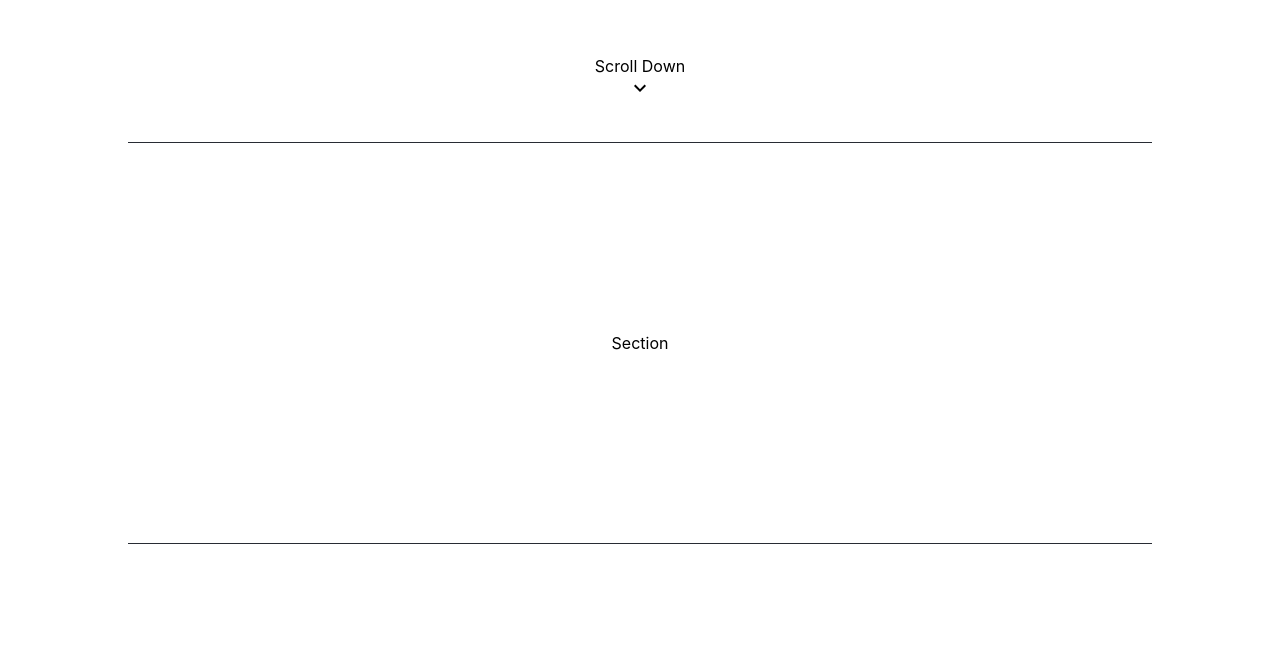
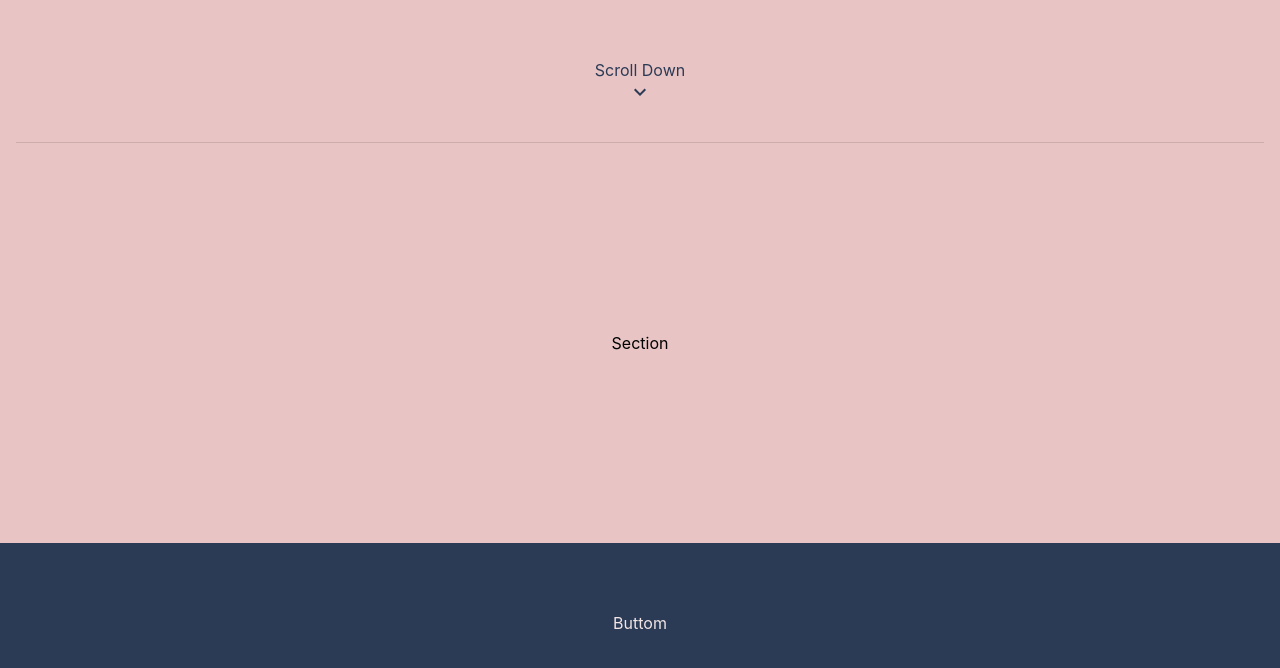
Before and after one commit to voidkudo/React-Frontend, a React (Create React App) app in the folder react-aos/: page / in a window 1280 px wide. Shown: the part 658-1326 px from the top of the page. Before the commit the page ends 1202 px from the top, so only its background shows below. Built offline with nearby package versions, Linux system fonts and the light colour scheme.

Commit message:
feat: add buttom

```diff
--- a/react-aos/src/App.css
+++ b/react-aos/src/App.css
@@ -1,9 +1,19 @@
+::-webkit-scrollbar {
+  display: none;
+}
+
+.App {
+  scrollbar-width: none;
+  background-color: #E8C4C4;
+}
+
 .Home {
   height: 100vh;
   display: flex;
   flex-direction: column;
   justify-content: center;
   align-items: center;
+  color: #2B3A55;
 }
 
 .ScrollDown {
@@ -21,16 +31,9 @@
   }
 }
 
-.HorizontalLine {
-  width: 80vw;
-  margin: 0 auto;
-  border-top: solid #282c34 1px;
-}
-
 .Section {
   height: 50vh;
-  width: 80vw;
-  margin: 0 auto;
+  padding: 0 10vw;
   display: flex;
   justify-content: center;
   align-items: center;
@@ -40,7 +43,17 @@
   position: fixed;
   right: 5%;
   bottom: 5%;
-  background-color: #ffaec0;
+  background-color: #CE7777;
   opacity: 0.5;
   border-radius: 50%;
 }
+
+.Bottom {
+  height: 20vh;
+  padding: 0 10vw;
+  color: #F2E5E5;
+  background-color: #2B3A55;
+  display: flex;
+  justify-content: center;
+  align-items: center;
+}
--- a/react-aos/src/App.tsx
+++ b/react-aos/src/App.tsx
@@ -4,9 +4,10 @@ import "aos/dist/aos.css";
 import './App.css';
 import Home from './section/Home';
 import Section1 from './section/Section1';
-import { IconButton } from '@mui/material';
+import { Divider, IconButton } from '@mui/material';
 
 import KeyboardDoubleArrowUpIcon from '@mui/icons-material/KeyboardDoubleArrowUp';
+import Buttom from './section/Buttom';
 
 function App() {
   const [isBackToTopButtonShow, setIsBackToTopButtonShow] = useState<boolean>(false);
@@ -16,7 +17,7 @@ function App() {
   };
 
   const checkScroll = () => {
-    if (window.scrollY > 250) {
+    if (window.scrollY > 100) {
       setIsBackToTopButtonShow(true);
     } else {
       setIsBackToTopButtonShow(false);
@@ -29,11 +30,11 @@ function App() {
   }, [])
 
   return (
-    <div>
+    <div className='App'>
       <Home />
-      <div className='HorizontalLine' />
+      <Divider variant='middle'/>
       <Section1 />
-      <div className='HorizontalLine' />
+      <Buttom />
       {isBackToTopButtonShow ?
         <div className='BackToTop'>
           <IconButton onClick={() => backToTop()}>
--- /dev/null
+++ b/react-aos/src/section/Buttom.tsx
@@ -0,0 +1,7 @@
+export default function Buttom() {
+  return (
+    <div className='Bottom'>
+      Buttom
+    </div>
+  )
+};
```
Also changed, not shown: react-aos/src/section/Section1.tsx (+6 -6 lines).
